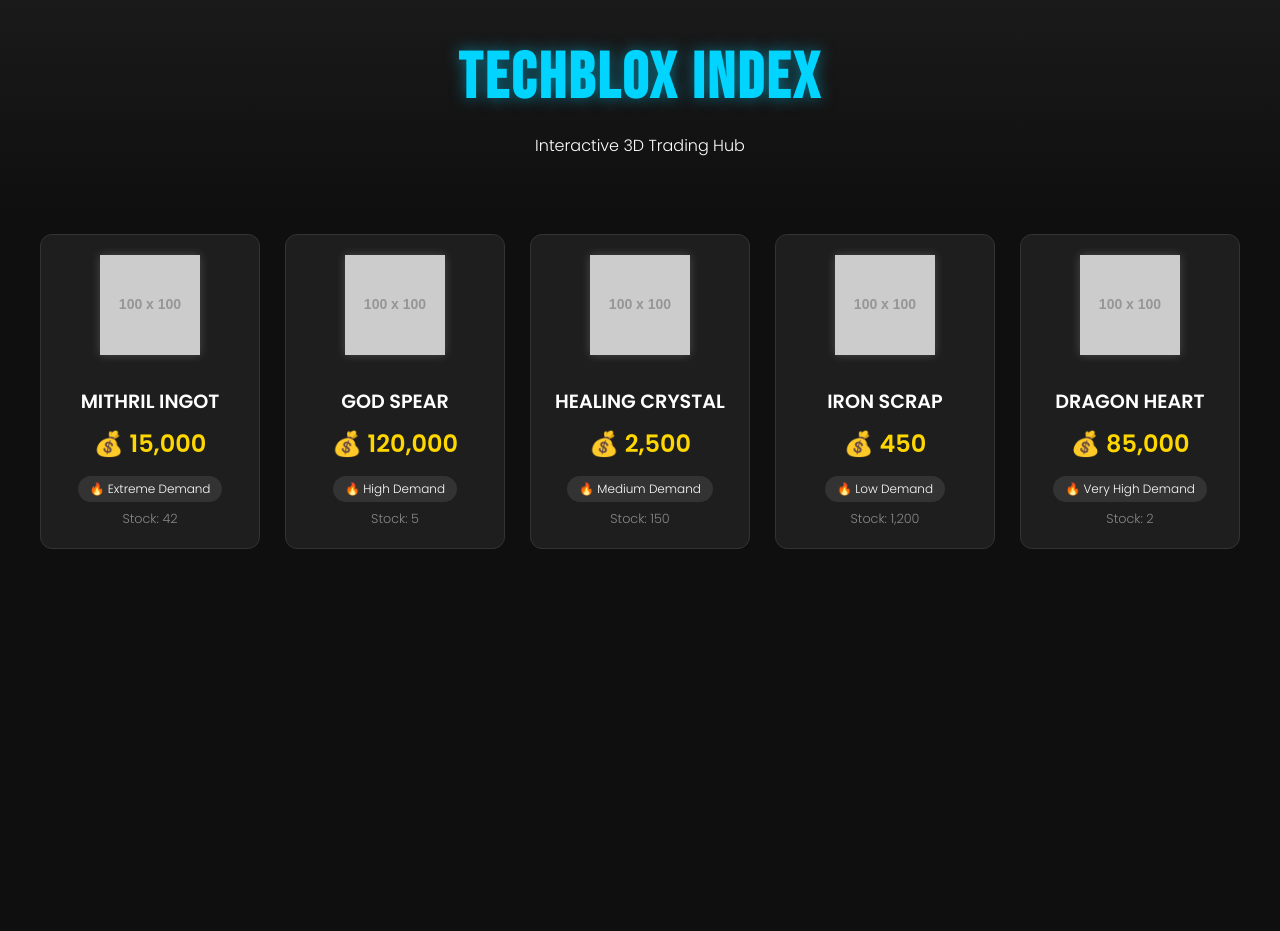
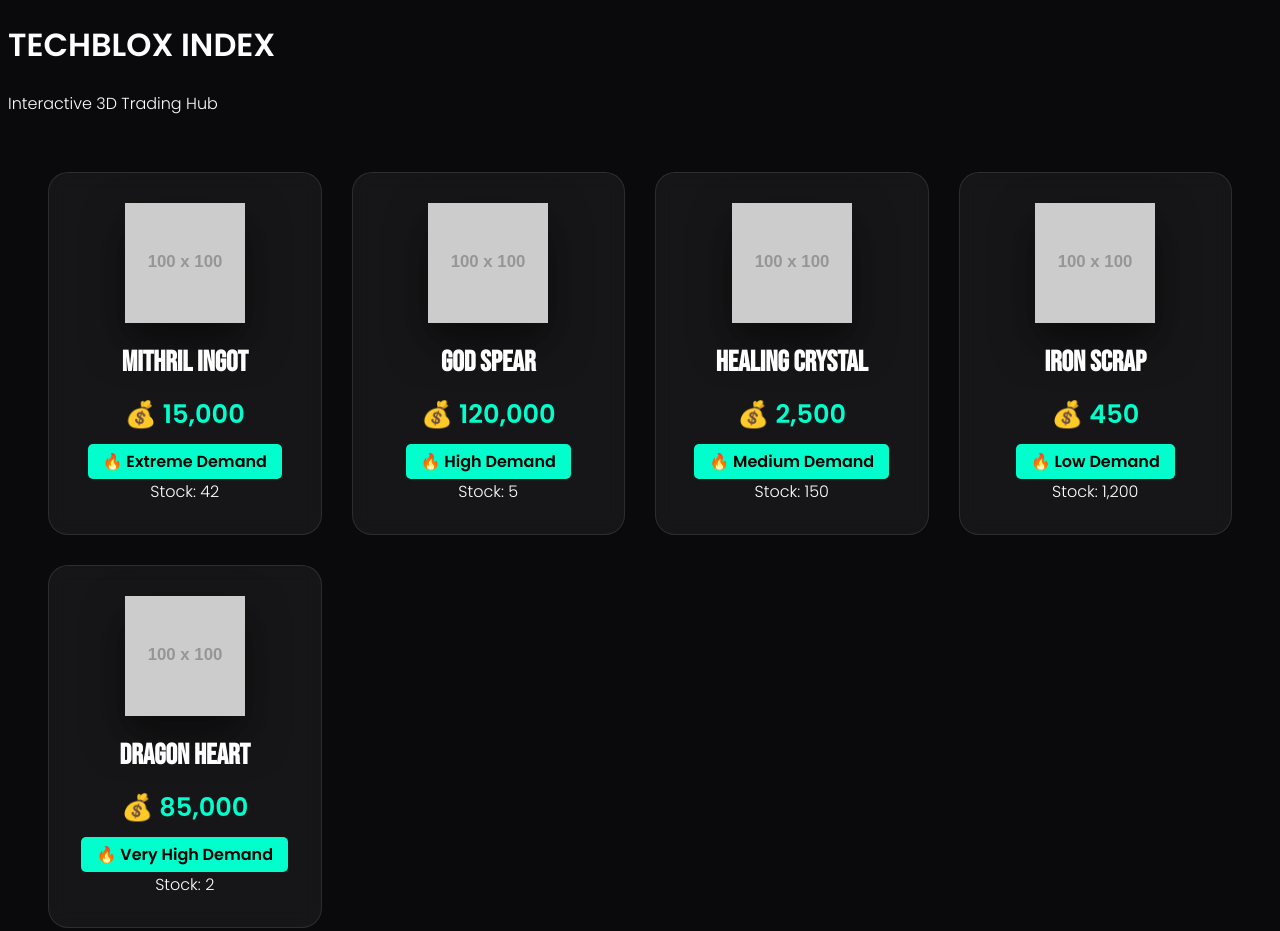
Before and after one commit to jolethen/trading-values, a plain HTML site: page index.html in a window 1280 px wide. Before the commit the page ends 800 px from the top, so only its background shows below. Drawn offline with nearby package versions, Linux system fonts and the light colour scheme; placeholder pictures from the web are drawn by us.

Commit message:
Update style.css

```diff
--- a/style.css
+++ b/style.css
@@ -1,84 +1,56 @@
 body {
-    background-color: #0f0f0f;
-    color: #ffffff;
+    background-color: #0a0a0c;
+    color: #fff;
     font-family: 'Poppins', sans-serif;
-    margin: 0;
-    padding-bottom: 50px;
-}
-
-header {
-    text-align: center;
-    padding: 40px 20px;
-    background: linear-gradient(to bottom, #1a1a1a, #0f0f0f);
-}
-
-h1 {
-    font-family: 'Bebas Neue', cursive;
-    font-size: 4rem;
-    letter-spacing: 3px;
-    margin: 0;
-    color: #00d4ff;
-    text-shadow: 0 0 15px rgba(0, 212, 255, 0.5);
+    perspective: 1000px; /* Essential for 3D depth */
 }
 
 .container {
     display: grid;
-    grid-template-columns: repeat(auto-fill, minmax(220px, 1fr));
-    gap: 25px;
-    max-width: 1200px;
-    margin: 0 auto;
-    padding: 20px;
+    grid-template-columns: repeat(auto-fill, minmax(250px, 1fr));
+    gap: 30px;
+    padding: 40px;
 }
 
 .card {
-    background: #1e1e1e;
-    border: 1px solid #333;
-    border-radius: 12px;
-    padding: 20px;
+    background: rgba(255, 255, 255, 0.05);
+    border: 1px solid rgba(255, 255, 255, 0.1);
+    border-radius: 20px;
+    padding: 30px;
     text-align: center;
-    transition: all 0.3s ease;
-    position: relative;
-    overflow: hidden;
+    backdrop-filter: blur(10px);
+    transform-style: preserve-3d; /* Allows 3D layers */
+    cursor: pointer;
 }
 
-.card:hover {
-    transform: translateY(-5px);
-    border-color: #00d4ff;
-    box-shadow: 0 10px 20px rgba(0, 212, 255, 0.2);
-}
-
+/* This makes the image float 50px ABOVE the card */
 .card img {
-    width: 100px;
-    height: 100px;
-    object-fit: contain;
-    margin-bottom: 15px;
-    filter: drop-shadow(0 0 5px rgba(255,255,255,0.2));
+    width: 120px;
+    transform: translateZ(50px);
+    filter: drop-shadow(0 20px 20px rgba(0,0,0,0.5));
 }
 
 .card h3 {
-    margin: 10px 0;
-    font-size: 1.2rem;
-    text-transform: uppercase;
+    font-family: 'Bebas Neue';
+    font-size: 1.8rem;
+    margin: 15px 0;
+    transform: translateZ(30px); /* Floats the text slightly */
 }
 
 .price {
-    font-size: 1.5rem;
-    font-weight: 600;
-    color: #ffd700; /* Gold */
-    margin: 5px 0;
+    color: #00ffcc;
+    font-size: 1.6rem;
+    font-weight: bold;
+    transform: translateZ(40px);
 }
 
 .demand-tag {
+    background: #00ffcc;
+    color: #000;
+    padding: 5px 15px;
+    border-radius: 5px;
+    font-weight: bold;
     display: inline-block;
-    padding: 4px 12px;
-    border-radius: 20px;
-    font-size: 0.75rem;
-    background: #333;
     margin-top: 10px;
+    transform: translateZ(20px);
 }
-
-.stock {
-    font-size: 0.8rem;
-    color: #888;
-    margin-top: 8px;
-      }
```
